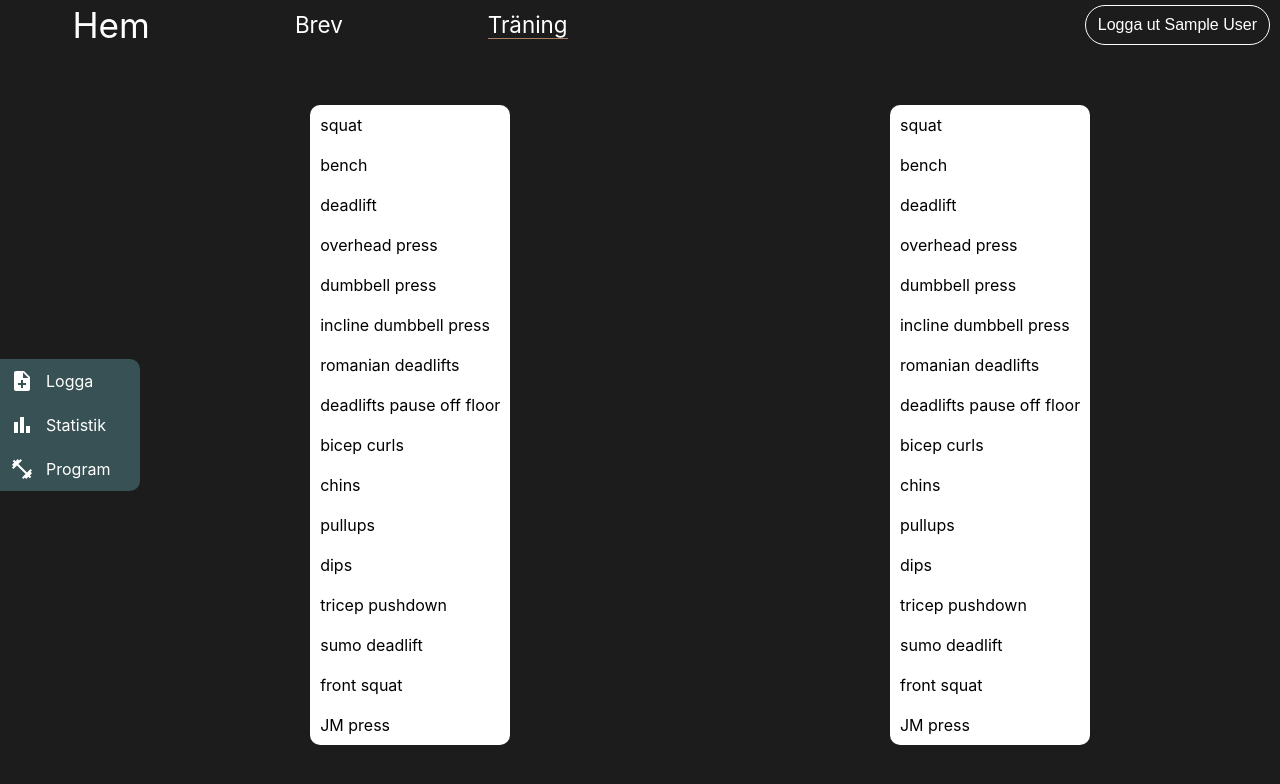
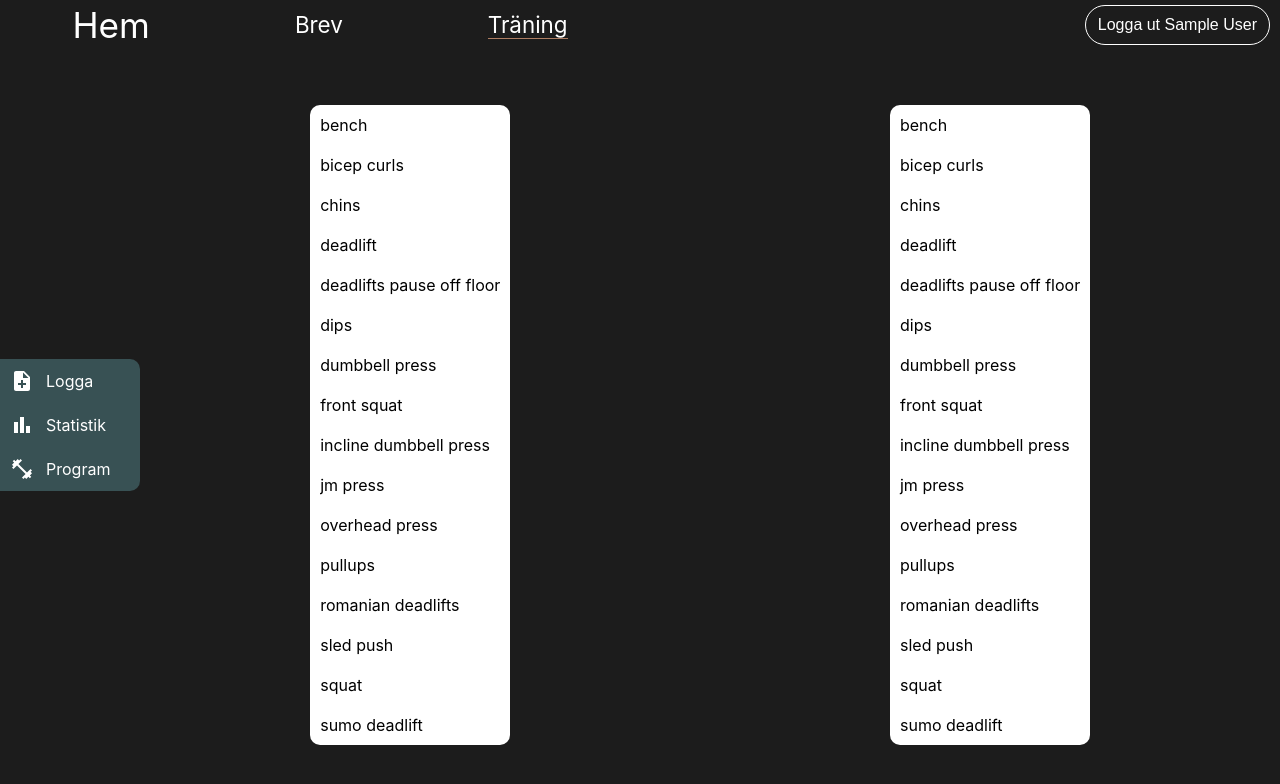
Before and after one commit to olaberglund/olaberglundxyz, a React (Create React App) app: page /traning/program in a window 1280 px wide. Shown: the top 784 px of the page. Built offline with nearby package versions, Linux system fonts and the light colour scheme; no server answers; the database is empty; sample sign-in values are in the browser's storage.

Commit message:
sort exercise list

```diff
--- a/src/components/Program/CreateProgram.tsx
+++ b/src/components/Program/CreateProgram.tsx
@@ -26,9 +26,9 @@ function CreateProgram() {
     'tricep pushdown',
     'sumo deadlift',
     'front squat',
-    'JM press',
+    'jm press',
     'sled push'
-  ]
+  ].sort();
 
   return (
     <Layout>
```
